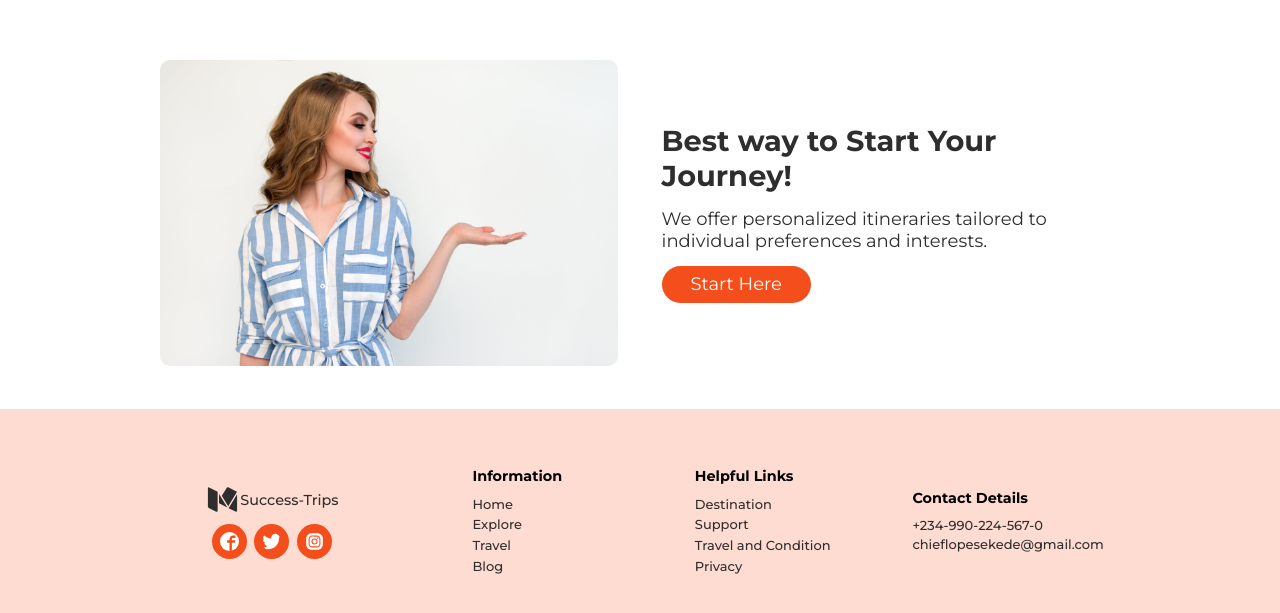
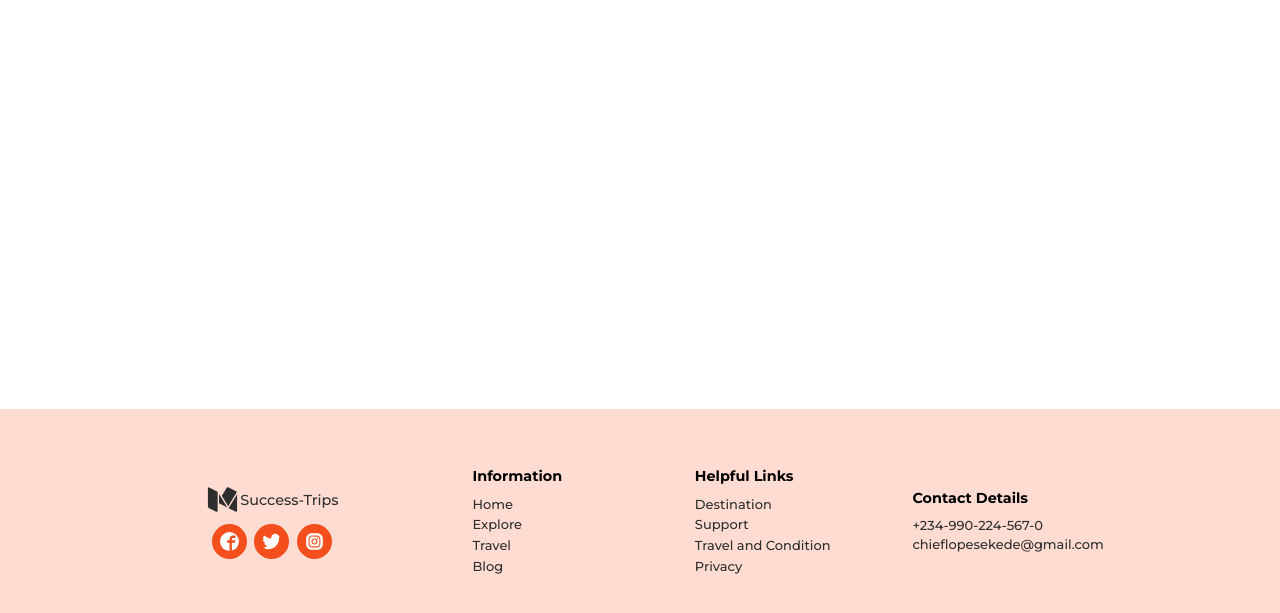
Before and after one commit to ChiefLopes/TravelSite, a React (Vite) app: page / in a window 1280 px wide. Shown: the part 3576-4189 px from the top of the page. Built offline with nearby package versions, Linux system fonts and the light colour scheme; a web font is replaced by a local one.

Commit message:
added the scroll animation into the subscribe page

```diff
--- a/src/Components/Subscribe/Subscribe.jsx
+++ b/src/Components/Subscribe/Subscribe.jsx
@@ -1,14 +1,23 @@
 import photo1 from "../../Asset/clients/client1.jpg";
-import "./Subscribe.scss"
+import "./Subscribe.scss";
 
+import { useEffect } from "react";
+
+// Imported Library for scroll animation
+import Aos from "aos";
+import "aos/dist/aos.css";
 
 const Subscribe = () => {
+  useEffect(() => {
+    Aos.init({ duration: 2000 });
+  });
+
   return (
     <div className="subscribe section container">
       <div className="secContainer grid">
-        <img src={photo1} alt="Div Image" />
+        <img src={photo1} alt="Div Image" data-aos="fade-left" />
 
-        <div className="textDiv">
+        <div className="textDiv" data-aos="fade-right">
           <h4>Best way to Start Your Journey!</h4>
           <p>
             We offer personalized itineraries tailored to individual preferences
```
